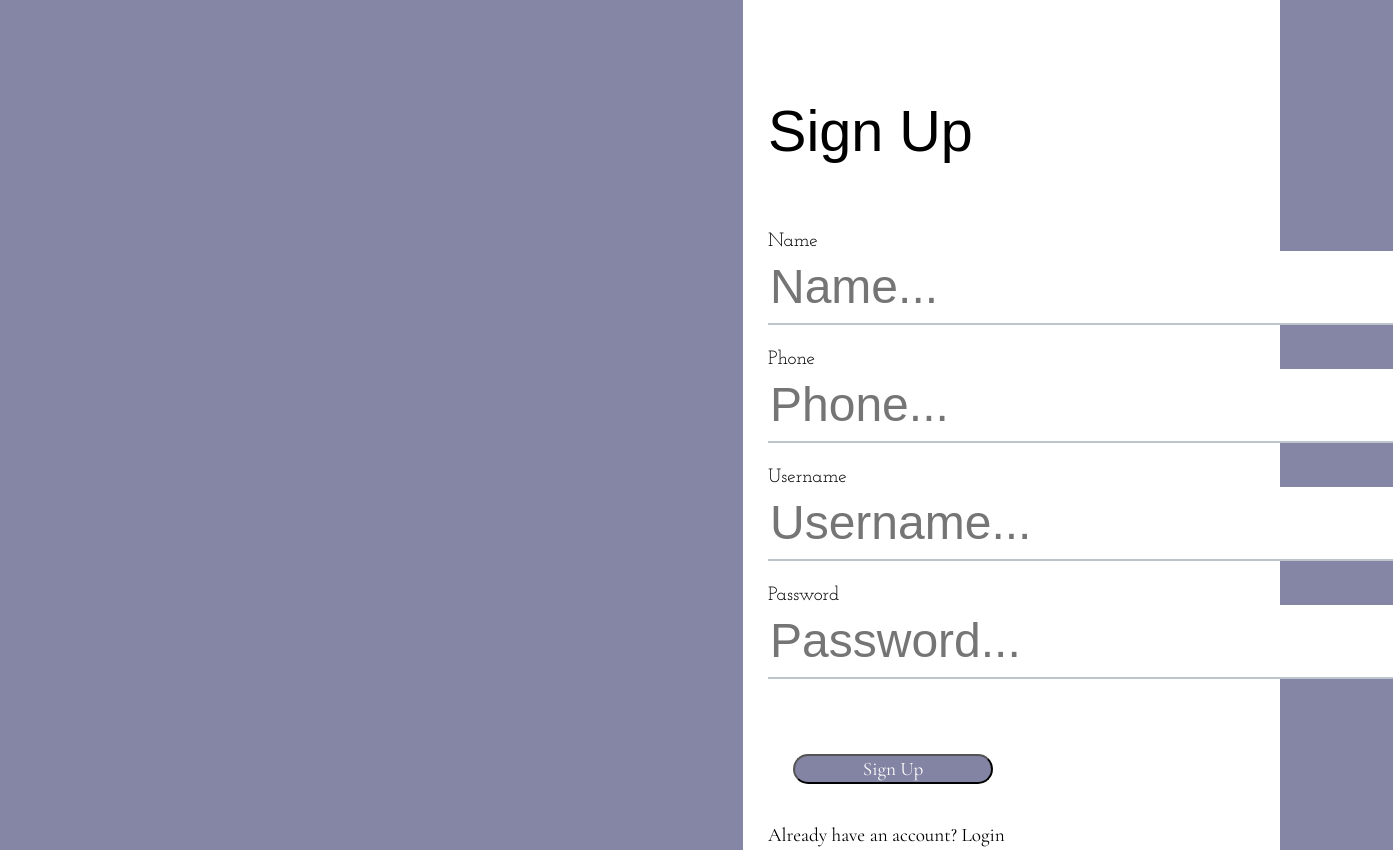
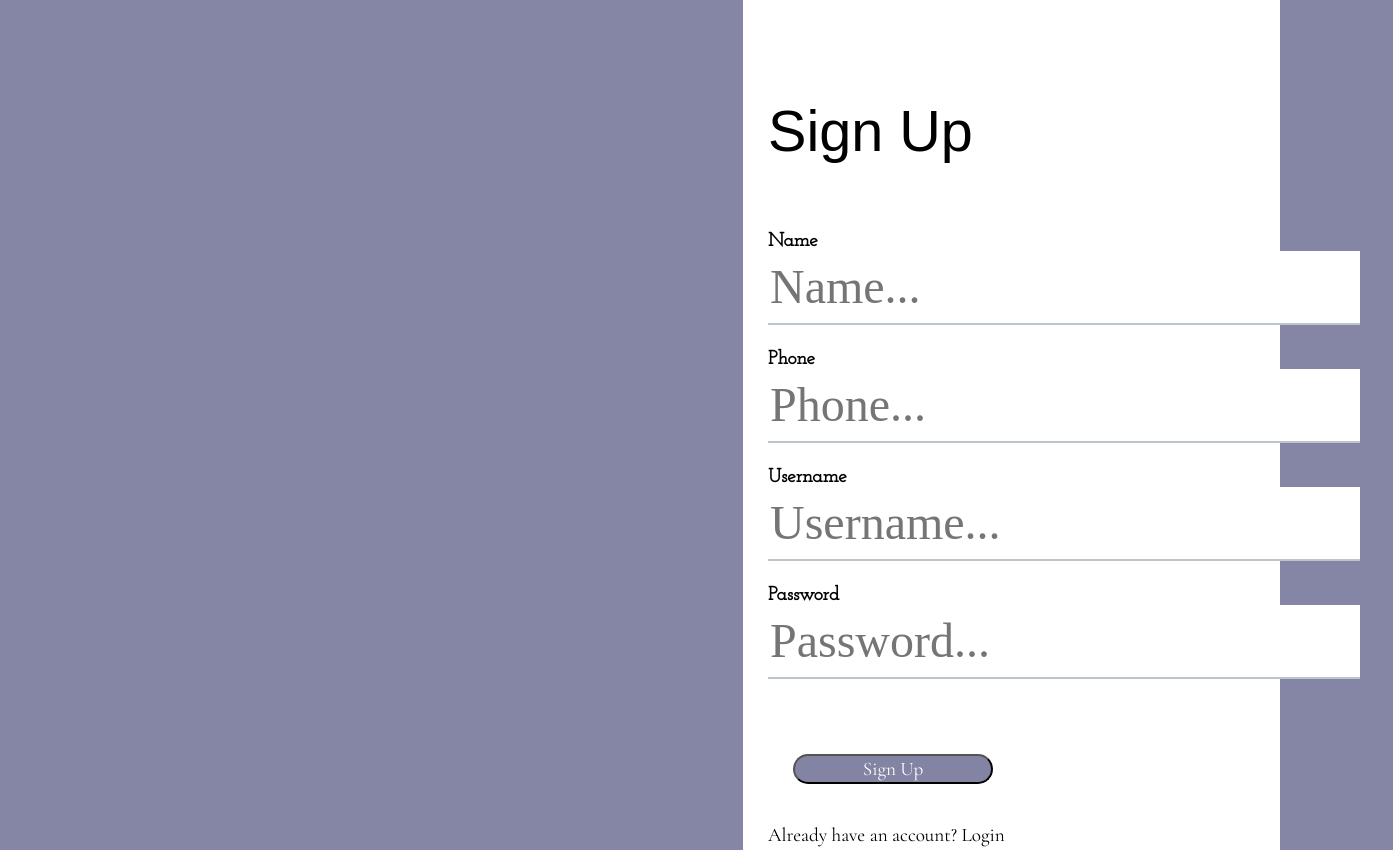
Before and after one commit to tt75-recipes/frontend-main, a React (Create React App) app: page /signup in a window 1280 px wide. Shown: the whole page, 1393 px wide, since content can reach past the window. Built offline with nearby package versions, Linux system fonts and the light colour scheme; a web font is replaced by a local one.

Commit message:
Fixed some styling

```diff
--- a/src/App.css
+++ b/src/App.css
@@ -1,5 +1,5 @@
 /* Garamond Premier Pro Caption is an Adobe license font */
-@import url('https://fonts.googleapis.com/css2?family=Cormorant+Garamond&family=Fredericka+the+Great&family=Josefin+Slab&display=swap');
+@import url("https://fonts.googleapis.com/css2?family=Cormorant+Garamond&family=Fredericka+the+Great&family=Josefin+Slab&display=swap");
 
 .App {
   text-align: center;
@@ -196,6 +196,7 @@ div {
 
 .signup label {
   font-family: "Josefin Slab", serif;
+  font-weight: 700;
 }
 
 .signup input {
@@ -205,6 +206,10 @@ div {
   border-color: #bcc4cc;
   font-size: 2.5em;
   margin-bottom: 25px;
+  color: #cacaca;
+  font-family: garamond-premier-pro-caption, serif;
+  font-weight: 400;
+  font-style: normal;
 }
 .signup input:focus {
   border-color: #747474;
@@ -234,7 +239,7 @@ div {
   display: flex;
   flex-direction: row;
   justify-content: space-between;
-  font-family: 'Courier New', monospace;
+  font-family: "Courier New", monospace;
   font-weight: 700;
   text-decoration: bold;
   /* border: 1px solid black; */
@@ -243,7 +248,7 @@ div {
 .navbar a {
   display: flex;
   flex-direction: row;
-  color: #8586A5;
+  color: #8586a5;
   justify-content: space-evenly;
   width: 150px;
   padding: 5px;
@@ -257,14 +262,13 @@ div {
 }
 
 .navbar .logout a {
-  background-color: #8586A5;
+  background-color: #8586a5;
   color: white;
   margin: 15px;
   border-radius: 25px;
 }
 
-
 .navbar .logout a:hover {
   background-color: white;
-  color: #8586A5;
+  color: #8586a5;
 }
```
